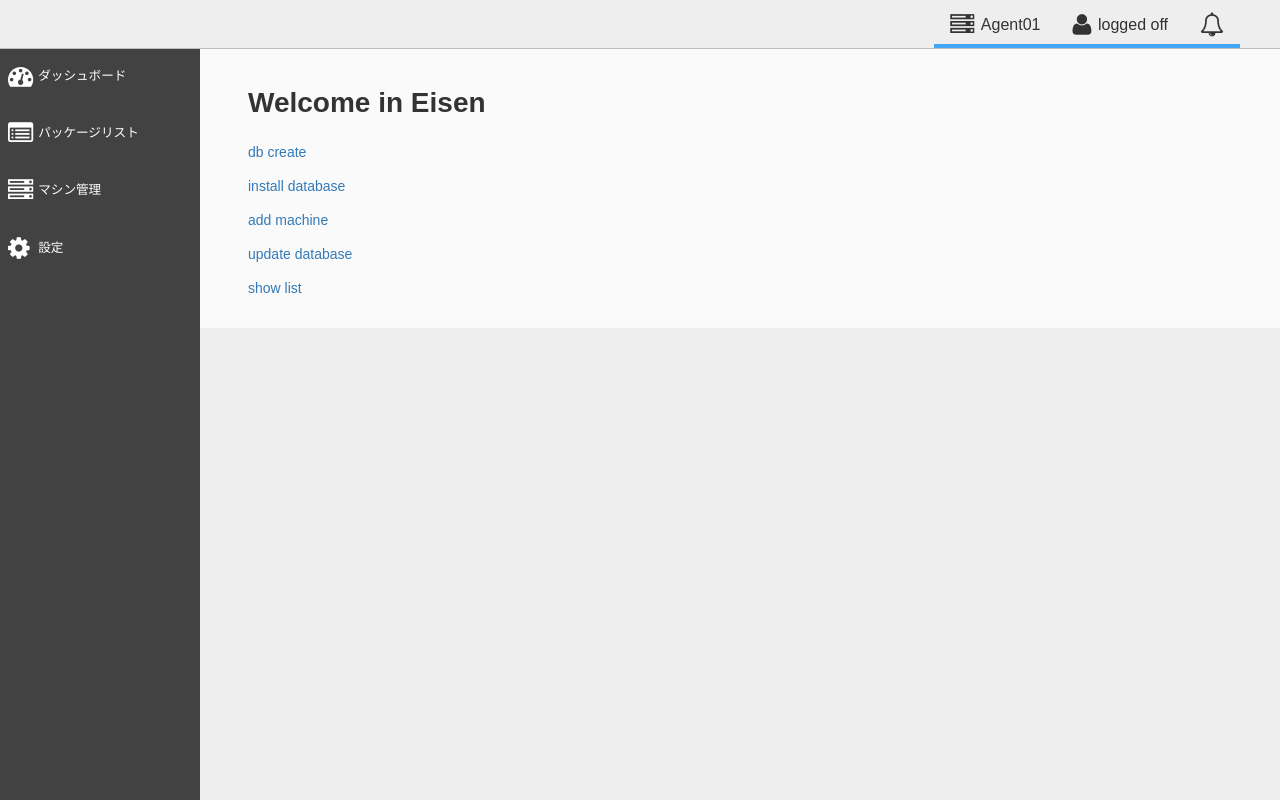
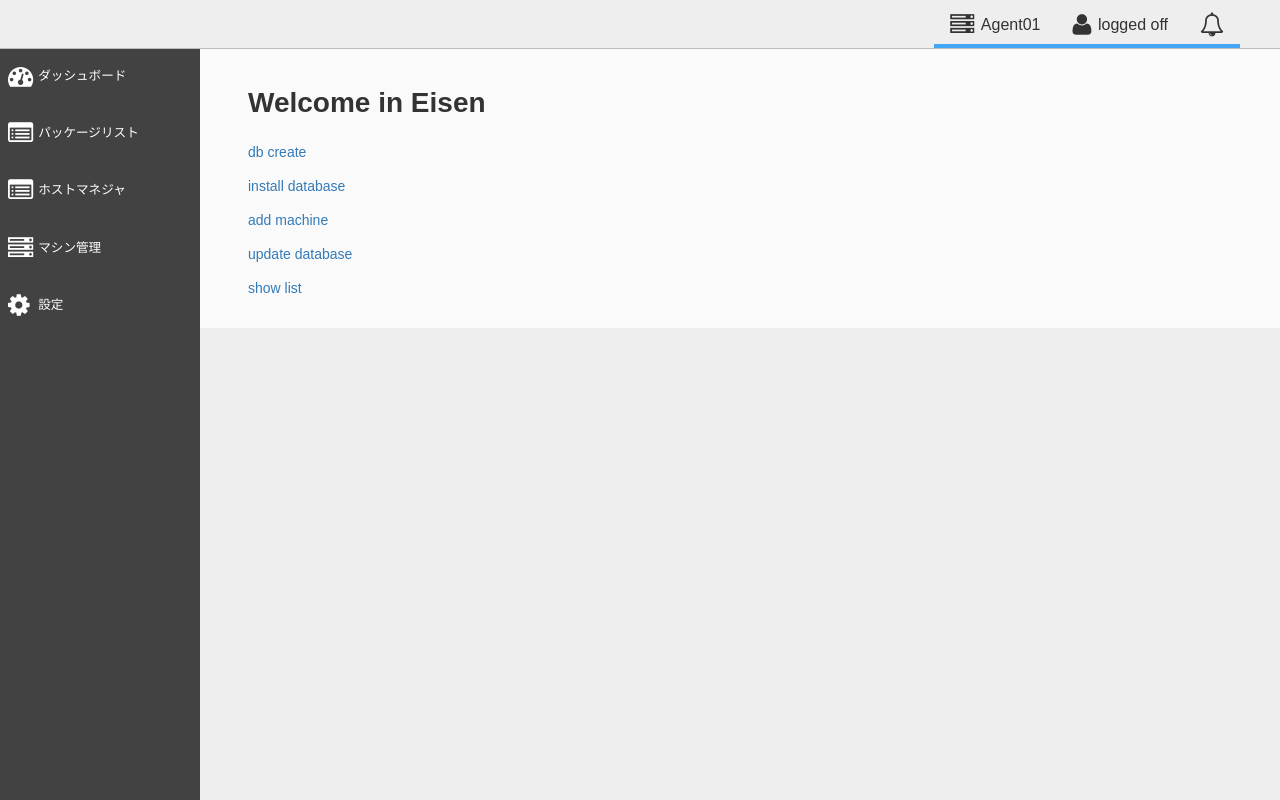
Before and after one commit to eisen-dev/eisen_front, a PHP site: page / in a window 1280 px wide. Run offline with PHP 8.4, Linux system fonts and the light colour scheme.

Commit message:
host manager追加

```diff
--- a/webd/parts/navigation.php
+++ b/webd/parts/navigation.php
@@ -3,6 +3,7 @@
 				<ul>
 					<li><a href="index.php"><i class="fa fa-tachometer"></i><span>ダッシュボード</span></a></li>
 					<li><a href="list.php"><i class="fa fa-list-alt"></i><span>パッケージリスト</span></a></li>
+					<li><a href="host_manager.php"><i class="fa fa-list-alt"></i><span>ホストマネジャ</span></a></li>
 					<li><a href="machine_list.php"><i class="fa fa-server"></i><span>マシン管理</span></a></li>
 					<li><a href="profile.php"><i class="fa fa-cog"></i><span>設定</span></a></li>
 				</ul>
```
Also changed, not shown: webd/host_manager.php (added, +7 -0 lines).
